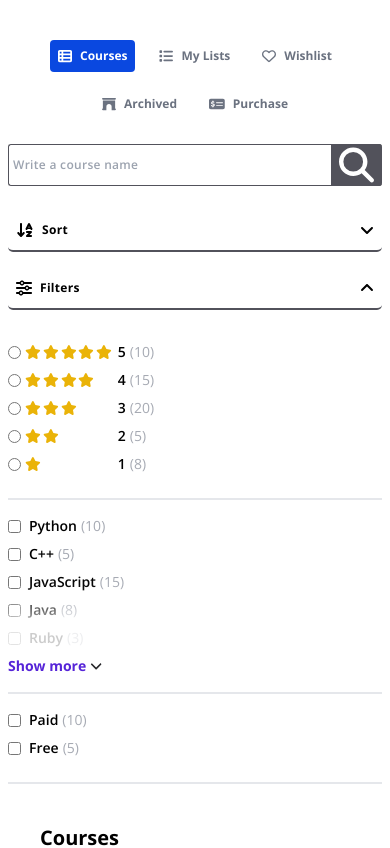
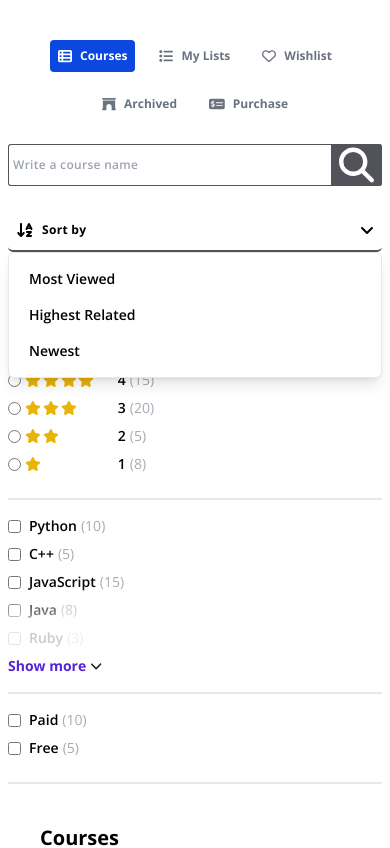
Before and after one commit to FrontEndDevo/NeuraLearnAcademy, a React (Vite) app: page /my-learnings in a window 390 px wide. Shown: the top 848 px of the page. Built offline with nearby package versions, Linux system fonts and the light colour scheme.

Commit message:
Add sort logic to Sort component

```diff
--- a/src/shared/Sort.jsx
+++ b/src/shared/Sort.jsx
@@ -1,18 +1,57 @@
 import { faAngleDown, faArrowDownAZ } from "@fortawesome/free-solid-svg-icons";
 import { FontAwesomeIcon } from "@fortawesome/react-fontawesome";
+import React, { useState } from "react";
 
-const Sort = () => {
+const sortOptions = ["most viewed", "highest related", "newest"];
+
+const Sort = React.memo(() => {
+  const [isSortOpen, setIsSortOpen] = useState(false);
+  const [selectedOption, setSelectedOption] = useState(null);
+
+  const chooseSortOption = (option) => {
+    setSelectedOption(option);
+  };
+
+  const sortDropdown = sortOptions.map((opt, i) => (
+    <li
+      key={i}
+      onClick={() => chooseSortOption(opt)}
+      className="px-3 py-2 text-sm font-semibold capitalize duration-200 cursor-pointer hover:bg-indigo-500 hover:text-white"
+    >
+      {opt}
+    </li>
+  ));
+
   return (
-    <div className="items-center justify-between py-3 md:py-4 px-2 rounded-[5px] cursor-pointer border-b-2 border-zinc-600 duration-200 hover:bg-zinc-700 hover:text-white flex">
-      <div className="flex items-center gap-2">
-        <FontAwesomeIcon icon={faArrowDownAZ} />
-        <h4 className="text-xs font-bold tracking-wide lg:text-sm xl:text-base">
-          Sort
-        </h4>
+    <div className="relative">
+      <div
+        onClick={() => setIsSortOpen((prevState) => !prevState)}
+        className="items-center justify-between py-3 md:py-4 px-2 rounded-[5px] cursor-pointer border-b-2 border-zinc-600 duration-200 hover:bg-zinc-700 hover:text-white flex"
+      >
+        <div className="flex items-center gap-2">
+          {!selectedOption && <FontAwesomeIcon icon={faArrowDownAZ} />}
+          <h4 className="text-xs font-bold tracking-wide lg:text-sm xl:text-base">
+            {selectedOption ? selectedOption : "Sort by"}
+          </h4>
+        </div>
+        <FontAwesomeIcon
+          icon={faAngleDown}
+          className={`duration-200 ${isSortOpen ? "rotate-180" : "rotate-0"}`}
+        />
       </div>
-      <FontAwesomeIcon icon={faAngleDown} />
+      <ul
+        className={`absolute z-50 duration-200 w-full p-2 bg-white border shadow-lg rounded-md ${
+          isSortOpen
+            ? "opacity-100 translate-y-0"
+            : "md:opacity-0 md:-translate-y-5"
+        }`}
+      >
+        {sortDropdown}
+      </ul>
     </div>
   );
-};
+});
+
+Sort.displayName = "Sort";
 
 export default Sort;
```
